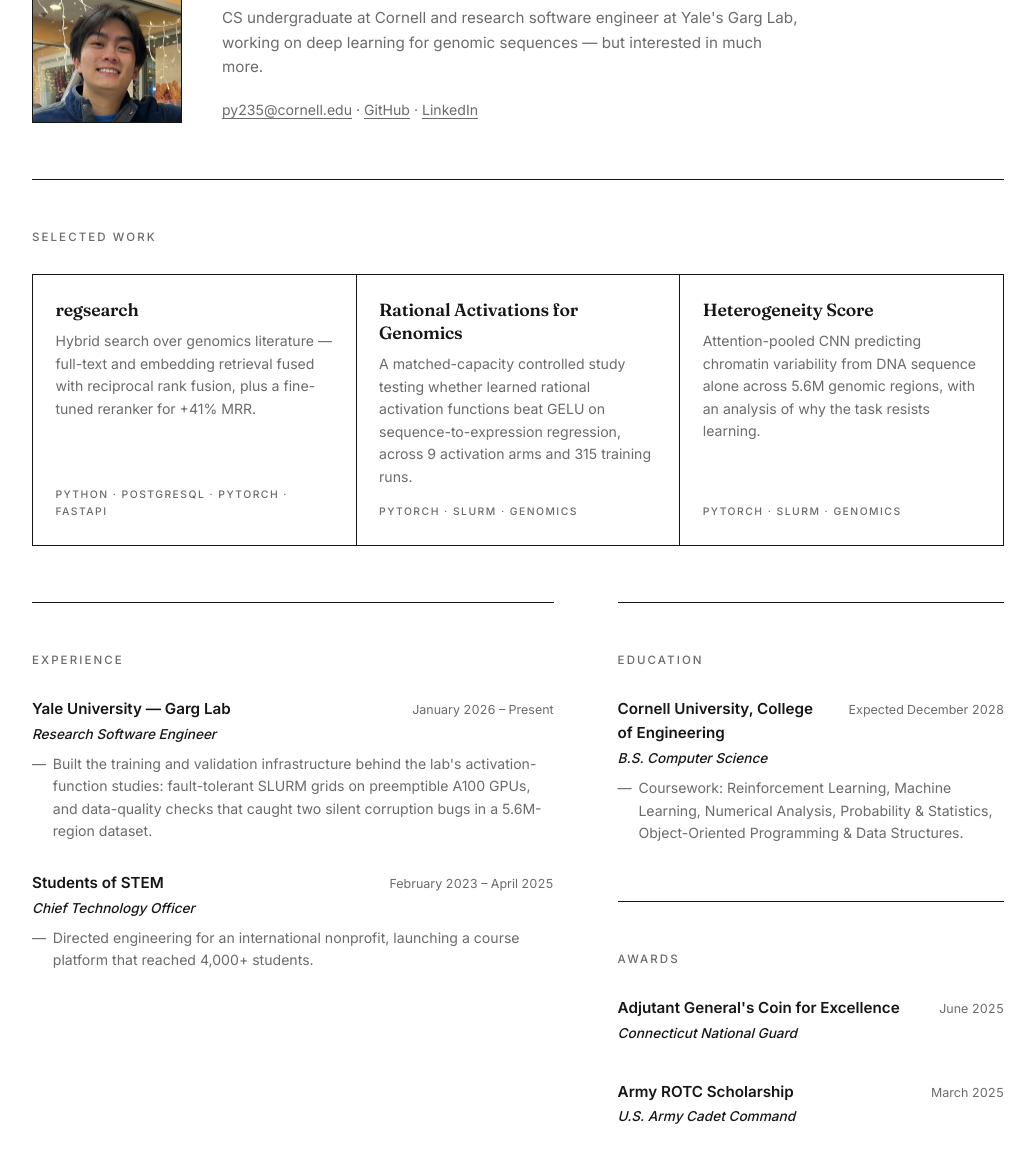
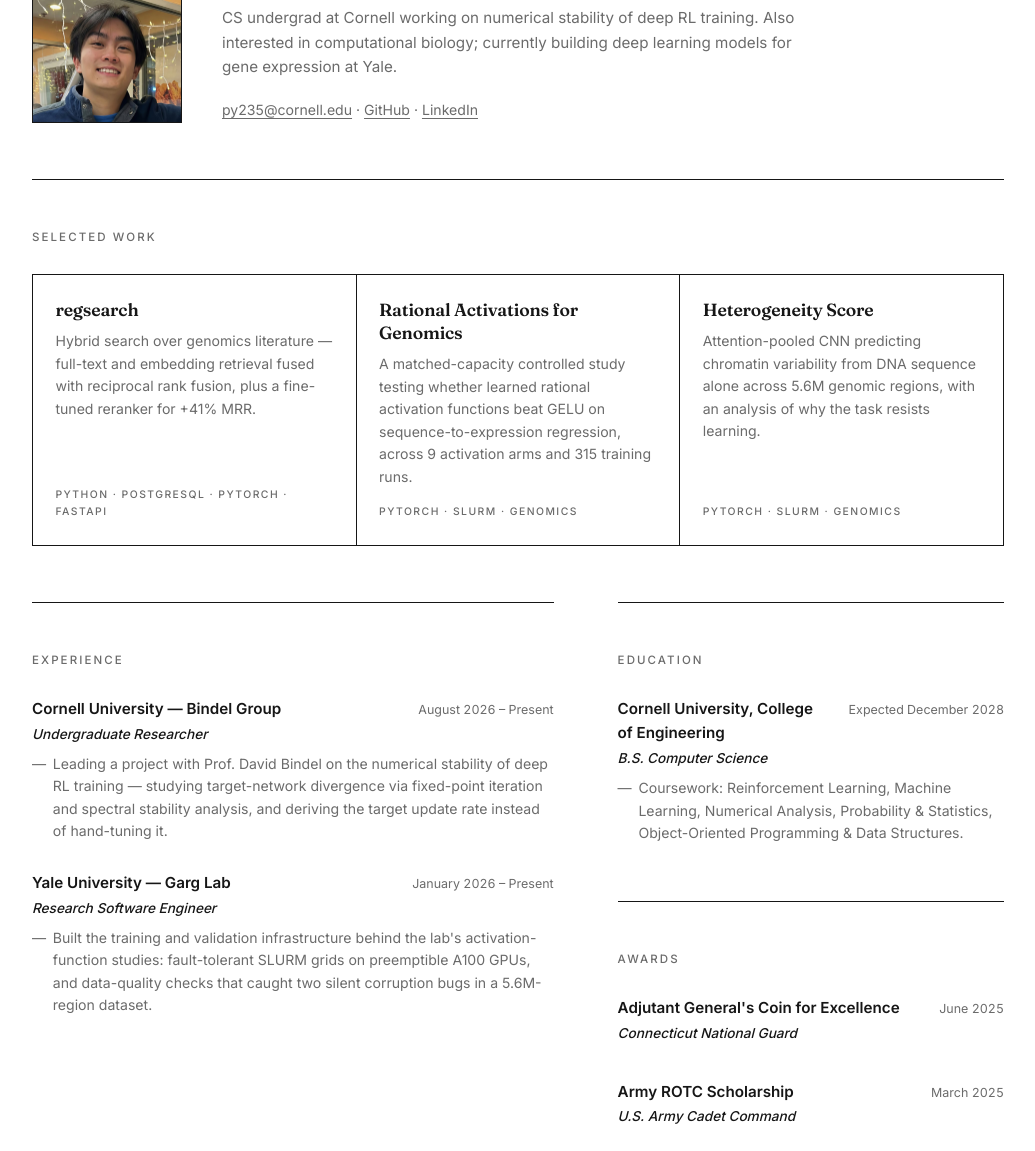
Before and after one commit to PatrickYang2007/portfolio, a plain HTML site: page index.html in a window 1280 px wide. Shown: the part 149-1300 px from the top of the page, without its empty margins (122-1157 px from the left). Drawn offline with Linux system fonts and the light colour scheme.

Commit message:
Add Bindel Group research, drop Students of STEM, LinkedIn bio

```diff
--- a/index.html
+++ b/index.html
@@ -26,7 +26,7 @@
     <img class="portrait" src="pictures/IMG_4449.JPG" alt="Patrick Yang">
     <div class="intro-text">
       <h1>Patrick Yang</h1>
-      <p class="bio">CS undergraduate at Cornell and research software engineer at Yale's Garg Lab, working on deep learning for genomic sequences — but interested in much more.</p>
+      <p class="bio">CS undergrad at Cornell working on numerical stability of deep RL training. Also interested in computational biology; currently building deep learning models for gene expression at Yale.</p>
       <p class="intro-links"><a href="mailto:py235@cornell.edu">py235@cornell.edu</a> · <a href="https://github.com/PatrickYang2007" target="_blank" rel="noopener">GitHub</a> · <a href="https://www.linkedin.com/in/patrick-yang-26849a287/" target="_blank" rel="noopener">LinkedIn</a></p>
     </div>
   </section>
@@ -57,17 +57,17 @@
       <h2 class="section-label">Experience</h2>
       <ul class="exp-list">
         <li class="exp-item">
+          <div class="exp-head"><h3 class="exp-org">Cornell University — Bindel Group</h3><span class="exp-time">August 2026 – Present</span></div>
+          <p class="exp-role">Undergraduate Researcher</p>
+          <ul class="exp-notes">
+            <li>Leading a project with Prof. David Bindel on the numerical stability of deep RL training — studying target-network divergence via fixed-point iteration and spectral stability analysis, and deriving the target update rate instead of hand-tuning it.</li>
+          </ul>
+        </li>
+        <li class="exp-item">
           <div class="exp-head"><h3 class="exp-org">Yale University — Garg Lab</h3><span class="exp-time">January 2026 – Present</span></div>
           <p class="exp-role">Research Software Engineer</p>
           <ul class="exp-notes">
             <li>Built the training and validation infrastructure behind the lab's activation-function studies: fault-tolerant SLURM grids on preemptible A100 GPUs, and data-quality checks that caught two silent corruption bugs in a 5.6M-region dataset.</li>
-          </ul>
-        </li>
-        <li class="exp-item">
-          <div class="exp-head"><h3 class="exp-org">Students of STEM</h3><span class="exp-time">February 2023 – April 2025</span></div>
-          <p class="exp-role">Chief Technology Officer</p>
-          <ul class="exp-notes">
-            <li>Directed engineering for an international nonprofit, launching a course platform that reached 4,000+ students.</li>
           </ul>
         </li>
       </ul>
```
